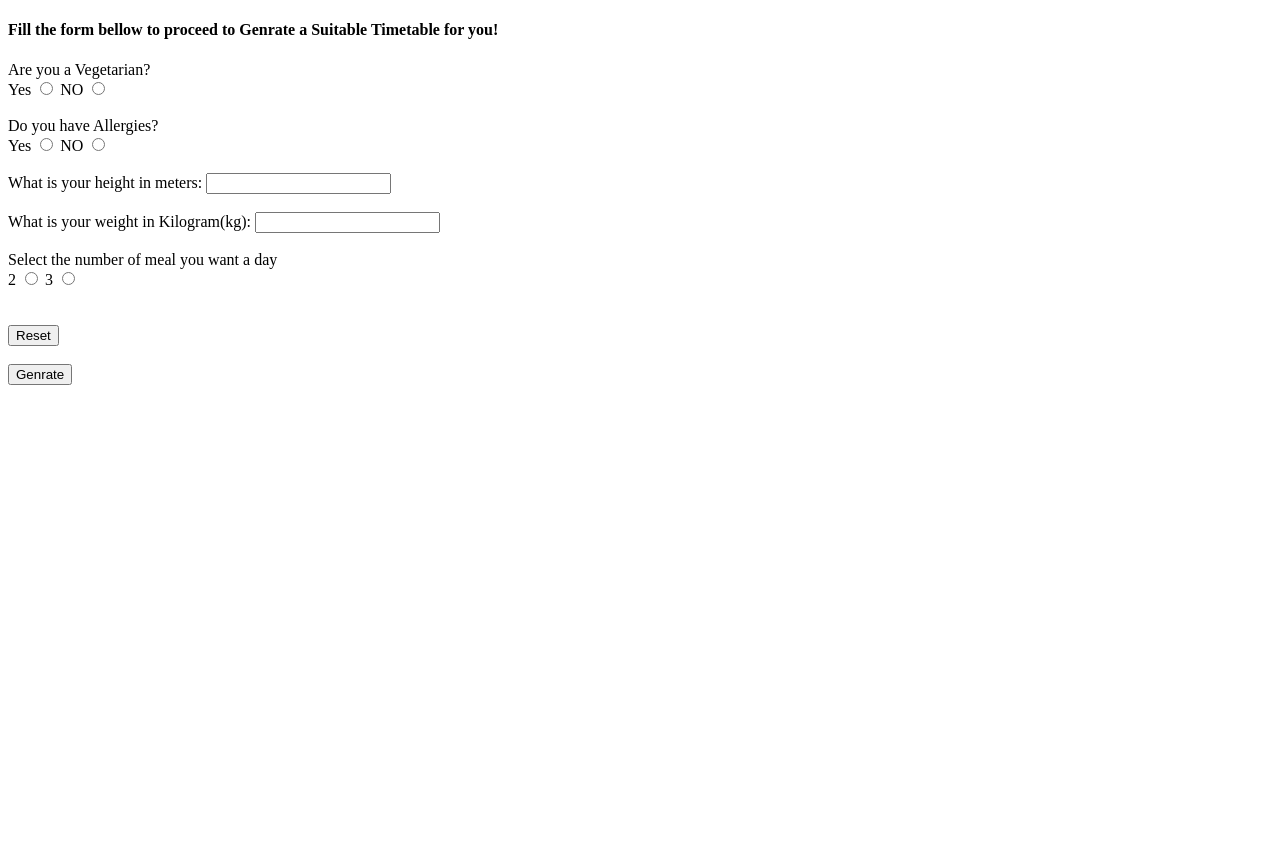
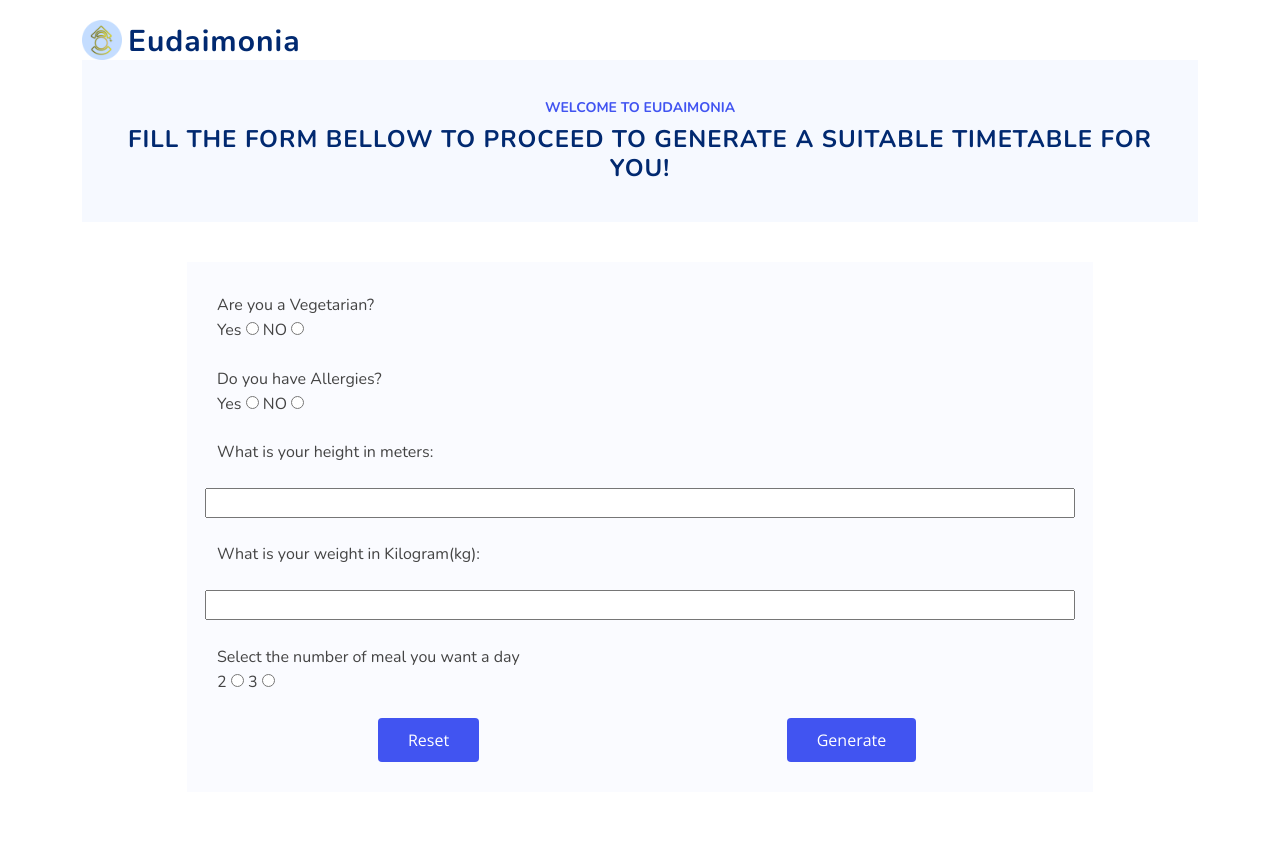
Before and after one commit to iamfaqeehhokyky/Eudaimonia, a Flask app: page /input in a window 1280 px wide. Before the commit the page ends 385 px from the top, so only its background shows below. Run offline with Flask 3, Linux system fonts and the light colour scheme; a user stored in the database is signed in; data comes from the database, SQL or seed files in the repository; some libraries are stand-ins or nearby versions.

Commit message:
reworkng the input page to style it proper

```diff
--- a/templates/input.html
+++ b/templates/input.html
@@ -1,43 +1,51 @@
-<!DOCTYPE html>
-<html lang="en">
-<head>
-    <meta charset="UTF-8">
-    <meta http-equiv="X-UA-Compatible" content="IE=edge">
-    <meta name="viewport" content="width=device-width, initial-scale=1.0">
-    <title>User data</title>
-</head>
-<body>
-    <form action="/meal" method="POST">
+{% extends 'user_base.html' %} {% block content %}
 
-        <h4>Fill the form bellow to proceed to Genrate a Suitable Timetable for you!</h4>
+<!-- ======= Contact Section ======= -->
+<section id="contact" class="contact d-flex align-items-center contact">
+  <div class="container">
+    <header class="col-lg-12 hero-img section-header">
+      <div id="about" class="about">
+        <div class="content">
+          <h3>WELCOME TO EUDAIMONIA</h3>
+          <h2>
+            Fill the form bellow to proceed to Generate a Suitable Timetable for
+            you!
+          </h2>
+        </div>
+      </div>
+    </header>
 
-        <div>
+    <div class="container">
+      <div class="row justify-content-center">
+        <div class="col-lg-10">
+          <form action="/meal" method="POST" class="my-email-form">
+            <div class="row gy-4">
               <div>
                 <label for="Vegetarian">Are you a Vegetarian?</label>
-                <br>
+                <br />
                 <label for="Vegetarian">Yes</label>
-                <input type="radio" id="A" name="Vegetarian" value="Yes">
+                <input type="radio" id="A" name="Vegetarian" value="Yes" />
                 <label for="Vegetarian">NO</label>
-                <input type="radio" id="B" name="Vegetarian" value="No">
+                <input type="radio" id="B" name="Vegetarian" value="No" />
               </div>
-            <br>
+              <br />
               <div>
                 <label for="Allergies">Do you have Allergies?</label>
-                <br>
+                <br />
                 <label for="Allergies">Yes</label>
-                <input type="radio" id="A" name="Allergies" value="Yes">
+                <input type="radio" id="A" name="Allergies" value="Yes" />
                 <label for="Allergies">NO</label>
-                <input type="radio" id="B" name="Allergies" value="No">
+                <input type="radio" id="B" name="Allergies" value="No" />
               </div>
-            <br>
+              <br />
 
               <label for="height">What is your height in meters:</label>
-            <input type="number" id="height" name="height">
-            <br><br>
+              <input type="number" id="height" name="height" />
+              <br /><br />
 
               <label for="weight">What is your weight in Kilogram(kg):</label>
-            <input type="number" id="weight" name="weight">
-            <br><br>
+              <input type="number" id="weight" name="weight" />
+              <br /><br />
 
               <!-- <div>
                         <label for="meal"> Select the number of meal you want a day </label>
@@ -49,23 +57,35 @@
                         </div> -->
 
               <div>
-                <label for="meal">Select the number of meal you want a day</label>
-                <br>
+                <label for="meal"
+                  >Select the number of meal you want a day</label
+                >
+                <br />
                 <label for="meal">2</label>
-                <input type="radio" id="A" name="meal" value="two">
+                <input type="radio" id="A" name="meal" value="two" />
                 <label for="Vegetarian">3</label>
-                <input type="radio" id="B" name="meal" value="three">
+                <input type="radio" id="B" name="meal" value="three" />
               </div>
+            </div>
+            <br />
+            <div class="container">
+              <div class="row">
+                <div class="col-md-6 text-center">
+                  <!-- <br /><br /> -->
+                  <input type="reset" />
+                </div>
+                <div class="col-md-6 text-center">
+                  <!-- <br /><br /> -->
+                  <input type="submit" value="Generate" />
+                </div>
+              </div>
+            </div>
+          </form>
+        </div>
+      </div>
+    </div>
+  </div>
+</section>
+<!-- End Contact Section -->
 
-        </div>
-        <br><br>
-        <input type="reset">
-        <br><br>
-        <input type="submit" value="Genrate">
-    </form>
-
-
-
-
-</body>
-</html>
+{% endblock %}
```
Lines whose indentation alone changed are shown as unchanged.
